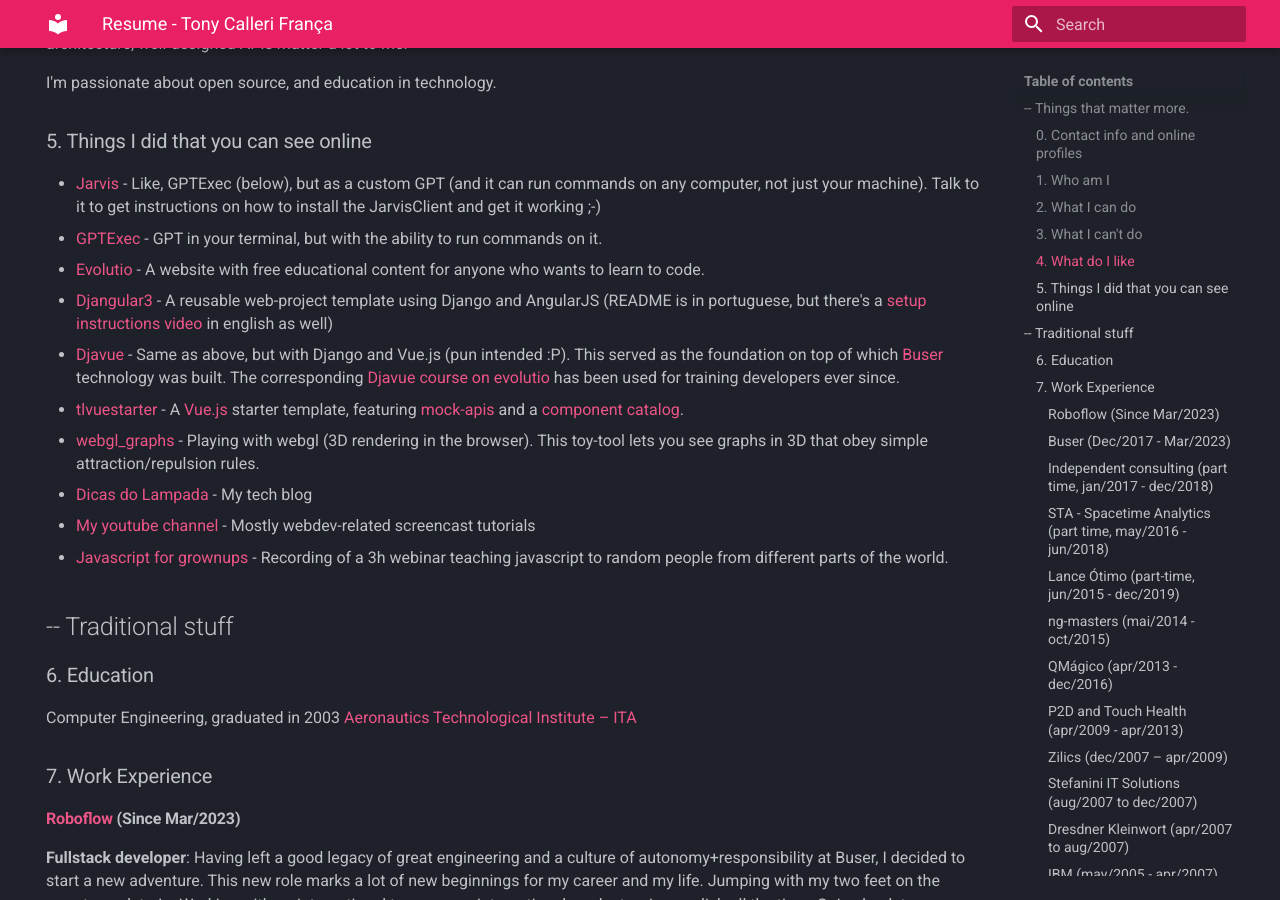
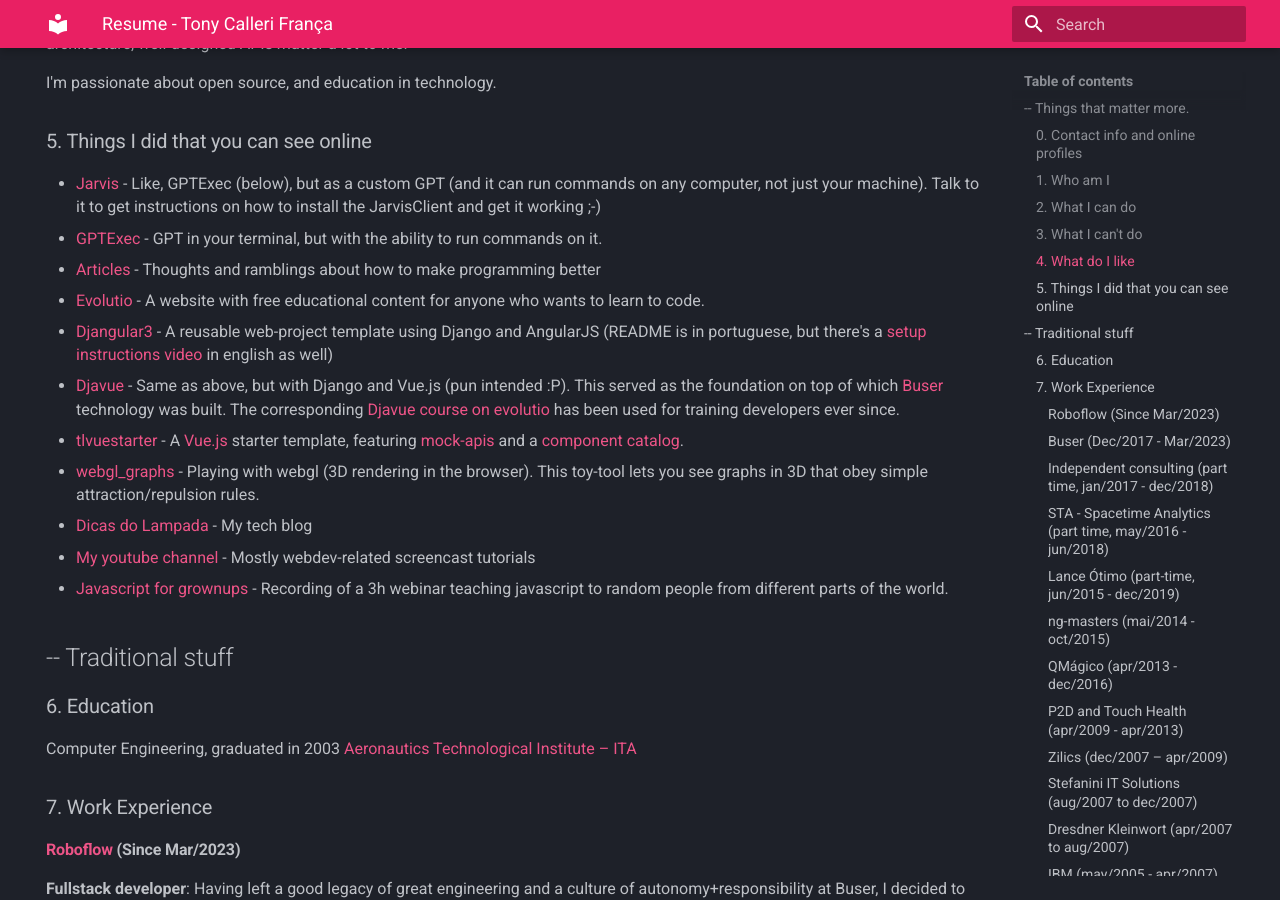
Before and after one commit to tonylampada/tonylampada.github.io, an MkDocs documentation site: the page built from docs/index.md, in a window 1280 px wide and 900 px high, scrolled down 1530 px. Built offline with MkDocs 1.6.1 and Material for MkDocs 9.7.7, drawn with Linux system fonts in a browser that asks for light colours.

Commit message:
Update index.md

```diff
--- a/docs/index.md
+++ b/docs/index.md
@@ -59,6 +59,7 @@
 
 * [Jarvis](https://github.com/tonylampada/jarvisportal) - Like, GPTExec (below), but as a custom GPT (and it can run commands on any computer, not just your machine). Talk to it to get instructions on how to install the JarvisClient and get it working ;-)
 * [GPTExec](https://github.com/tonylampada/jarvisportal/blob/main/README-gptexec.md) - GPT in your terminal, but with the ability to run commands on it.
+* [Articles](/articles) - Thoughts and ramblings about how to make programming better
 * [Evolutio](https://evolutio.io) - A website with free educational content for anyone who wants to learn to code.
 * [Djangular3](https://github.com/tonylampada/djangular3) - A reusable web-project template using Django and AngularJS (README is in portuguese, but there's a [setup instructions video](https://www.youtube.com/watch?v=okWBei-rK_A&feature=youtu.be) in english as well)
 * [Djavue](https://github.com/tonylampada/djavue2) - Same as above, but with Django and Vue.js (pun intended :P). This served as the foundation on top of which [Buser](https://www.buser.com.br) technology was built. The corresponding [Djavue course on evolutio](https://evolutio.io/curso/djavue) has been used for training developers ever since.
```
